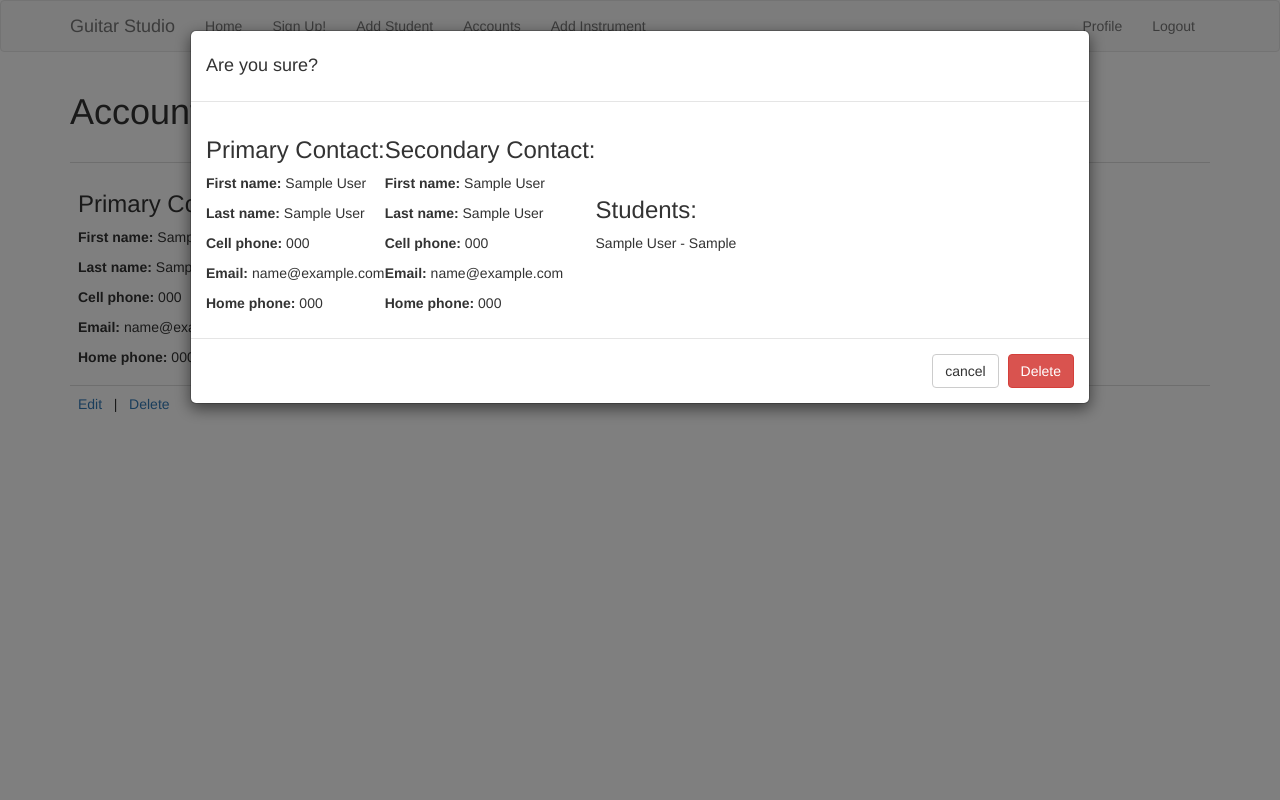
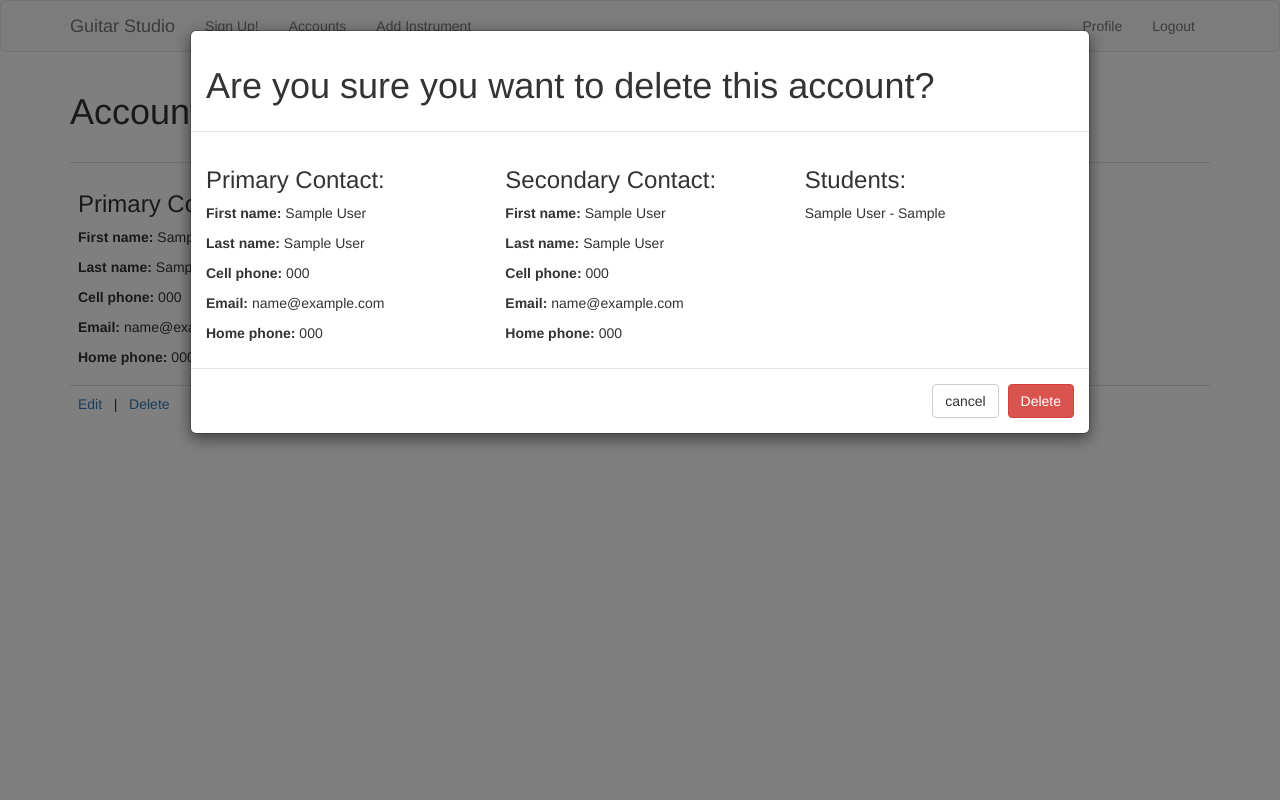
Before and after one commit to iotenti/scheduling-app, a Flask app: page /view_account/1 in a window 1280 px wide, after a click on "Delete". Run offline with Flask 2, Linux system fonts and the light colour scheme; a user stored in the database is signed in; tables that the repository leaves empty hold one stand-in row (values such as "Sample post"); some libraries are stand-ins or nearby versions.

Commit message:
pass id to add student form, and rewrote view_all_acc

```diff
--- a/app/main/routes.py
+++ b/app/main/routes.py
@@ -49,11 +49,8 @@ def sign_up():
         )
         db.session.add(account)
         db.session.commit()
-        # session['id'] = account.id
-        # flash('Account added!')
-        # account_ID = account.id
-
-        return redirect(url_for('main.add_student'))
+        flash('Account added!')
+        return redirect(url_for('main.add_student', id=account.id))
         # else:
         #     flash('This account already exists')
         #     return redirect(url_for('main.index')) # or somewhere
@@ -63,20 +60,20 @@ def sign_up():
     return render_template('add_account.html', title='Sign Up', form=form)
 
 
-@bp.route('/add_student', methods=['GET', 'POST'])
+@bp.route('/add_student/<id>', methods=['GET', 'POST'])
 @login_required
-def add_student():
+# pass account id in link - use to add student
+def add_student(id):
     form = AddStudentForm()
     # if for validates
     if form.validate_on_submit():
 
         teacher = form.teacher_ID.data
         instrument = form.instrument.data
-        account = form.account_ID.data
         # add formatting so names are capitolized
         student = Students(
 
-            account_ID=account.id,
+            account_ID=id,
             teacher_ID=teacher.id,
             first_name=form.first_name.data,
             last_name=form.last_name.data,
@@ -114,21 +111,15 @@ def add_instrument():
 @login_required
 def view_all_accounts():
     accounts = Accounts.query.order_by(Accounts.l_name1).all()
-    abc = [
-        "A", "B", "C", "D", "E",
-        "F", "G", "H", "I", "J",
-        "K", "L", "M"
-    ]
-    xyz = [
-        "N", "O", "P", "Q", "R",
-        "S", "T", "U", "V", "W",
-        "X", "Y", "Z"
-    ]
+
+    abc = [account.l_name1[:1].upper() for account in accounts]
+    abc = set(abc)
+    abc = sorted(abc)
+
     return render_template(
                             'view_all_accounts.html',
                             title='Accounts',
                             abc=abc,
-                            xyz=xyz,
                             accounts=accounts)
 
 
--- a/app/templates/base.html
+++ b/app/templates/base.html
@@ -24,9 +24,7 @@
             </div>
             <div class="collapse navbar-collapse" id="bs-example-navbar-collapse-1">
                 <ul class="nav navbar-nav">
-                    <li><a href="{{ url_for('main.index') }}">Home</a></li>
                     <li><a href="{{ url_for('main.sign_up') }}">Sign Up!</a></li>
-                    <li><a href="{{ url_for('main.add_student') }}">Add Student</a></li>
                     <li><a href="{{ url_for('main.view_all_accounts') }}">Accounts</a></li>
                     <!-- make admin only link -->
                     <li><a href="{{ url_for('main.add_instrument') }}">Add Instrument</a></li>
--- a/app/templates/view_account.html
+++ b/app/templates/view_account.html
@@ -34,13 +34,13 @@
                 {% for student in students%}
                     <p>{{ student }}</p>
                 {% endfor %}
-                <a href="#"><i class="far success fa-plus-square fa-lg add-student-icon"></i>Add A Student?</a>
+                <a href="{{ url_for('main.add_student', id=account.id) }}"><i class="far success fa-plus-square fa-lg add-student-icon"></i>Add A Student?</a>
             </td>
             {% else %}
             <td>
                 <h3>Students:</h3>
                 <p>No current students on this account.</p>
-                <a href="#"><i class="far success fa-plus-square fa-lg add-student-icon"></i>Add A Student?</a>
+                <a href="{{ url_for('main.add_student', id=account.id) }}"><i class="far success fa-plus-square fa-lg add-student-icon"></i>Add A Student?</a>
             </td>
             {% endif %}
         </tr>
@@ -61,44 +61,44 @@
     <div class="modal-dialog modal-lg">
         <div class="modal-content">
             <div class="modal-header">
-                <h4>Are you sure?</h4>
+                <h1>Are you sure you want to delete this account?</h1>
             </div>
             <div class="modal-body modal-xl">
-                <table>
-                    <tr>
-                        <td>
+                <div class="row">
+                    <div class="col-md-4">
                         <h3>Primary Contact:</h3>
                         <p><b>First name:</b> {{ account.f_name1 }}</p>
                         <p><b>Last name:</b> {{ account.l_name1 }}</p>
                         <p><b>Cell phone:</b> {{ account.cell_phone1 }}</p>
                         <p><b>Email:</b> {{ account.email1 }}</p>
                         <p><b>Home phone:</b> {{ account.home_phone1 }}</p>
-                        </td>
+                    </div>
                     {% if account.f_name2 and account.l_name2 is not none %}
-                        <td>
+                    <div class="col-md-4">
                         <h3>Secondary Contact:</h3>
                         <p><b>First name:</b> {{ account.f_name2 }}</p>
                         <p><b>Last name:</b> {{ account.l_name2 }}</p>
                         <p><b>Cell phone:</b> {{ account.cell_phone2 }}</p>
                         <p><b>Email:</b> {{ account.email2 }}</p>
                         <p><b>Home phone:</b> {{ account.home_phone2 }}</p>
-                        </td>
+                    </div>
+                    {% else %}
+                    <div class="col-md-4"></div>
                     {% endif %}
                     {% if students %}
-                        <td>
+                    <div class="col-md-4">
                         <h3>Students:</h3>
                         {% for student in students%}
                             <p>{{ student }}</p>
                         {% endfor %}
-                        </td>
+                    </div>
                     {% else %}
-                        <td>
+                    <div class="col-md-4">
                         <h3>Students:</h3>
                         <p>No current students on this account.</p>
-                        </td>
+                    </div>
                     {% endif %}
-                    </tr>
-                </table>
+                </div>
             </div>
             <div class="modal-footer">
                 <button type="button" class="btn btn-default" data-dismiss="modal">cancel</button>
```
Also changed, not shown: app/main/forms.py (+22 -9 lines), app/templates/view_all_accounts.html (+0 -15 lines). Lines whose indentation alone changed are shown as unchanged.
